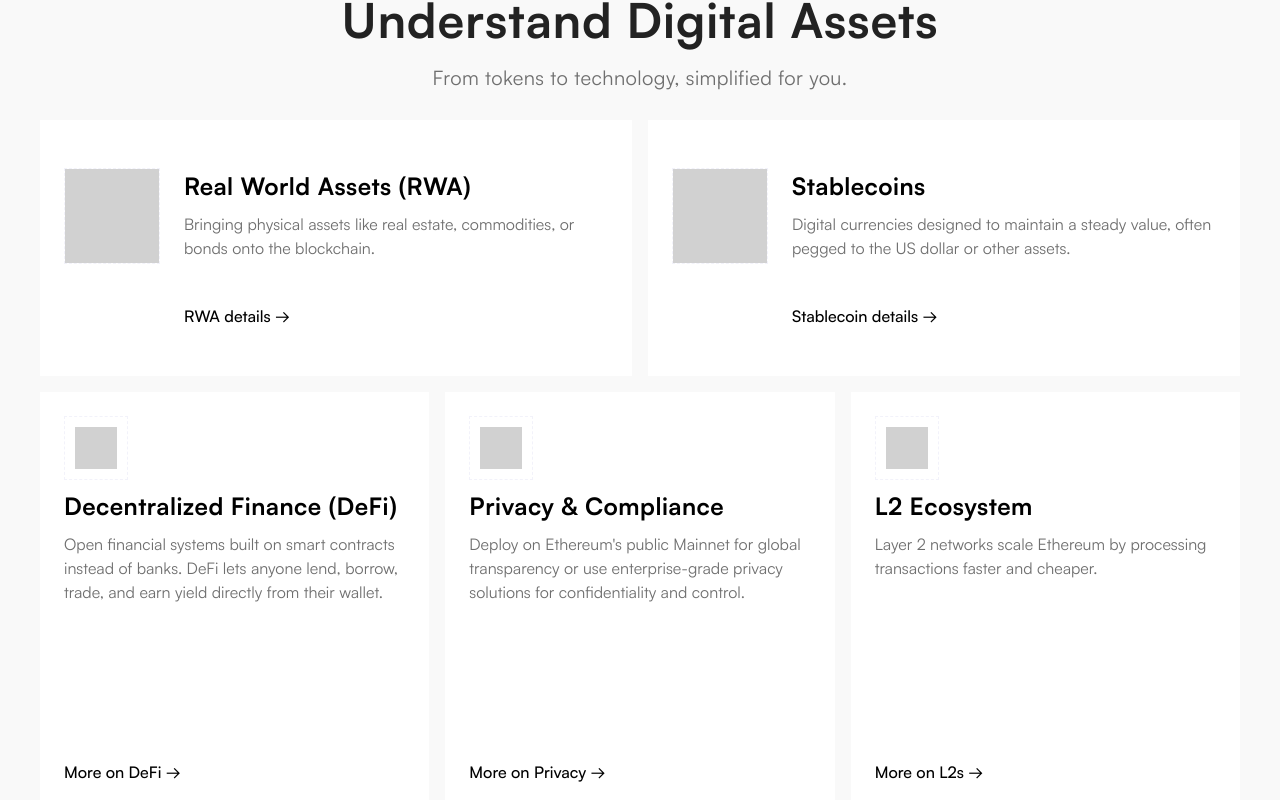
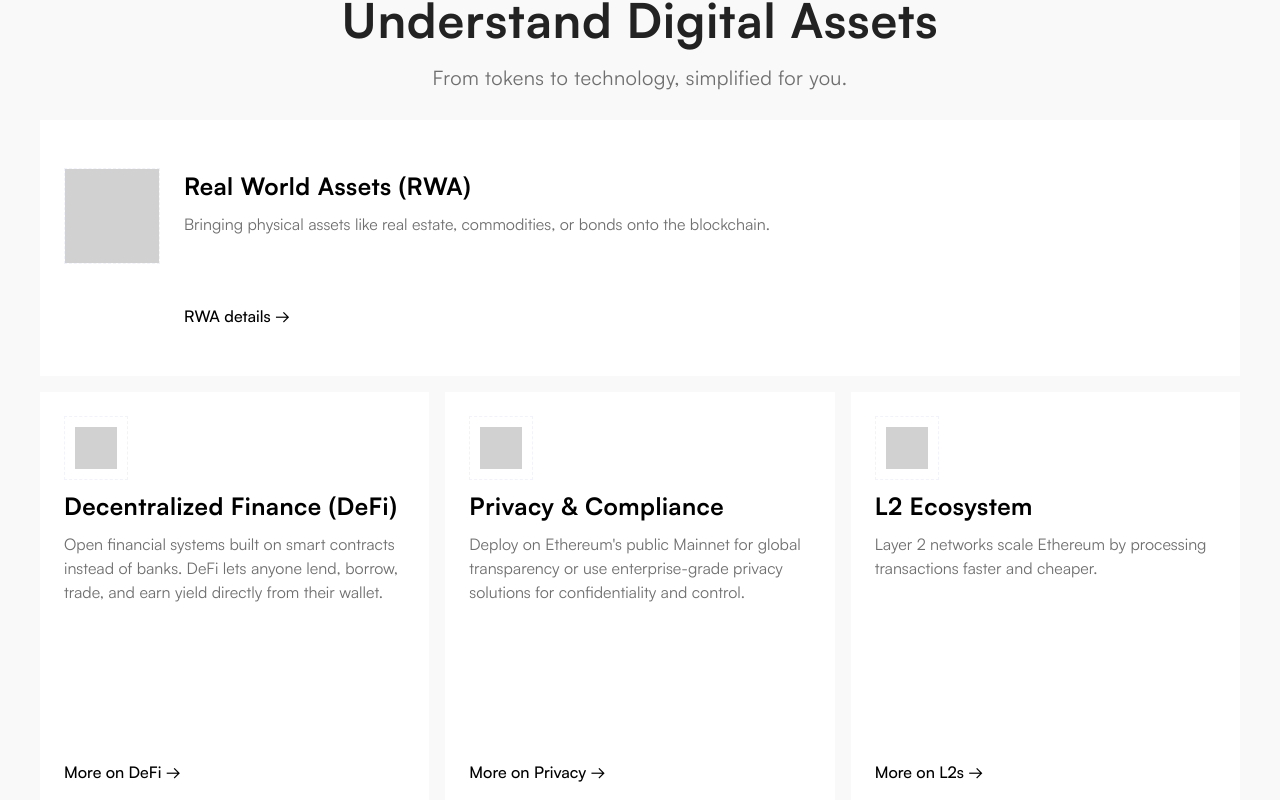
Before and after one commit to wackerow/institutions-subdomain, a Next.js app: page / in a window 1280 px wide. Shown: the part 1380-2180 px from the top of the page. Built offline with nearby package versions, Linux system fonts and the light colour scheme.

Commit message:
deprecate: stablecoins card

```diff
--- a/app/page.tsx
+++ b/app/page.tsx
@@ -124,8 +124,8 @@ export default function Home() {
               From tokens to technology, simplified for you.
             </p>
           </div>
-          <div className="grid grid-cols-1 gap-4 md:grid-cols-6">
-            <div className="bg-card flex h-fit gap-6 p-6 max-md:flex-col md:col-span-3 md:h-64 md:py-12">
+          <div className="grid grid-cols-1 gap-4 md:grid-cols-3">
+            <div className="bg-card flex h-fit gap-6 p-6 max-md:flex-col md:col-span-full md:h-64 md:py-12">
               <div className="TODO-IMAGE size-16 shrink-0 border border-dashed max-md:p-2.5 md:size-24">
                 <div className="bg-muted size-full" />
               </div>
@@ -147,29 +147,7 @@ export default function Home() {
                 </Link>
               </div>
             </div>
-            <div className="bg-card flex h-fit gap-6 p-6 max-md:flex-col md:col-span-3 md:h-64 md:py-12">
-              <div className="TODO-IMAGE size-16 shrink-0 border border-dashed max-md:p-2.5 md:size-24">
-                <div className="bg-muted size-full" />
-              </div>
-              <div className="flex flex-col justify-between md:h-full">
-                <div className="space-y-2">
-                  <h3 className="text-h5 text-section-foreground tracking-[0.03rem]">
-                    Stablecoins
-                  </h3>
-                  <div className="text-muted-foreground">
-                    Digital currencies designed to maintain a steady value,
-                    often pegged to the US dollar or other assets.
-                  </div>
-                </div>
-                <Link
-                  href="#"
-                  className="css-forward-arrow !mt-auto max-md:!mt-16"
-                >
-                  Stablecoin details
-                </Link>
-              </div>
-            </div>
-            <div className="bg-card flex flex-col justify-between p-6 md:col-span-2 md:h-[26rem]">
+            <div className="bg-card flex flex-col justify-between p-6 md:h-[26rem]">
               <div className="space-y-2">
                 <div className="TODO-IMAGE size-16 shrink-0 border border-dashed p-2.5">
                   <div className="bg-muted size-full" />
@@ -187,7 +165,7 @@ export default function Home() {
                 More on DeFi
               </Link>
             </div>
-            <div className="bg-card flex flex-col justify-between p-6 md:col-span-2 md:h-[26rem]">
+            <div className="bg-card flex flex-col justify-between p-6 md:h-[26rem]">
               <div className="space-y-2">
                 <div className="TODO-IMAGE size-16 shrink-0 border border-dashed p-2.5">
                   <div className="bg-muted size-full" />
@@ -205,7 +183,7 @@ export default function Home() {
                 More on Privacy
               </Link>
             </div>
-            <div className="bg-card flex flex-col justify-between p-6 md:col-span-2 md:h-[26rem]">
+            <div className="bg-card flex flex-col justify-between p-6 md:h-[26rem]">
               <div className="space-y-2">
                 <div className="TODO-IMAGE size-16 shrink-0 border border-dashed p-2.5">
                   <div className="bg-muted size-full" />
```
